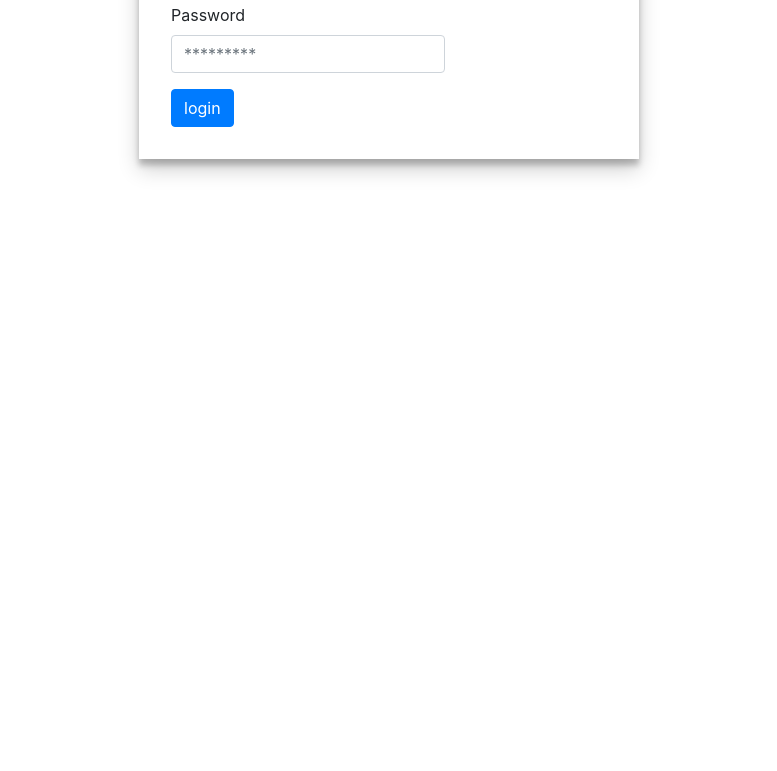
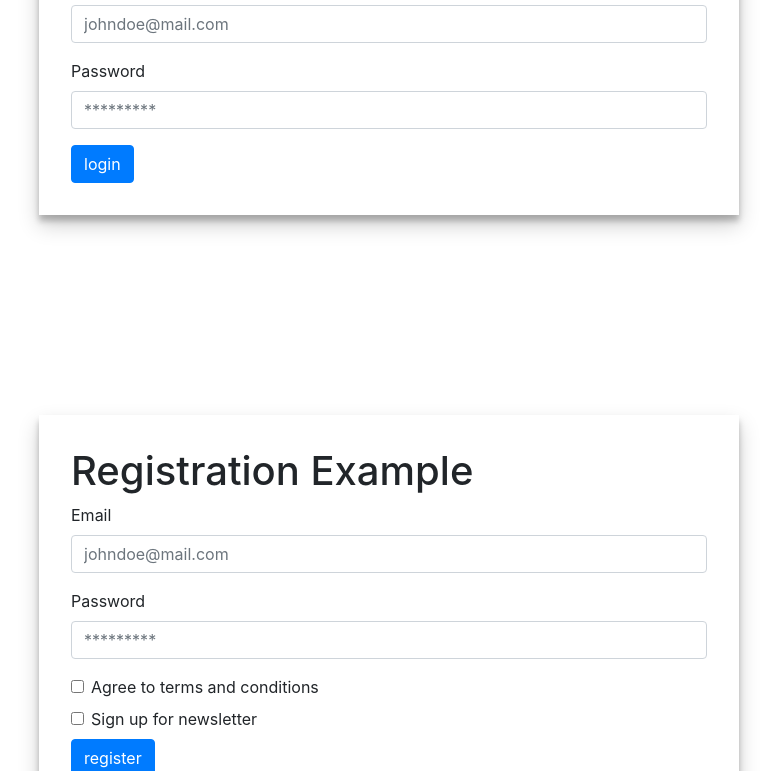
Before and after one commit to Albyzai/FormBuilderDSL, a website with bundled scripts: page index.html in a window 1280 px wide. Shown: the part 315-1086 px from the top of the page, without its empty margins (251-1028 px from the left). Before the commit the page ends 800 px from the top, so only its background shows below. Built offline with nearby package versions, Linux system fonts and the light colour scheme.

Commit message:
final fixes

```diff
--- a/index.html
+++ b/index.html
@@ -7,11 +7,23 @@
   <title>Document</title>
   <link rel="stylesheet" href="https://stackpath.bootstrapcdn.com/bootstrap/4.4.1/css/bootstrap.min.css"
     integrity="sha384-Vkoo8x4CGsO3+Hhxv8T/Q5PaXtkKtu6ug5TOeNV6gBiFeWPGFN9MuhOf23Q9Ifjh" crossorigin="anonymous">
+  <link rel="stylesheet" href="styles.css" />
 </head>
 
 <body>
   <div id="FormWrapper"
-    style="display: flex; width: 500px; padding: 2em; margin: 200px auto; box-shadow: 0 10px 20px rgba(0,0,0,0.19), 0 6px 6px rgba(0,0,0,0.23);">
+    style=" width: 700px; padding: 2em; margin: 200px auto; box-shadow: 0 10px 20px rgba(0,0,0,0.19), 0 6px 6px rgba(0,0,0,0.23);">
+    <div style="height: 100%; flex-grow: .5;">
+      <h1 style="text-align: left;">Login Example</h1>
+    </div>
+
+  </div>
+
+  <div id="FormWrapper2"
+    style=" width: 700px; padding: 2em; margin: 200px auto; box-shadow: 0 10px 20px rgba(0,0,0,0.19), 0 6px 6px rgba(0,0,0,0.23);">
+    <div style="height: 100%; flex-grow: .5;">
+      <h1 style="text-align: left; word-wrap: break-all;">Registration Example</h1>
+    </div>
 
   </div>
   <script src="http://unpkg.com/@ungap/custom-elements-builtin"></script>
--- a/src/index.ts
+++ b/src/index.ts
@@ -2,9 +2,10 @@ import { form, container, label, input, button } from './form-builder-dsl';
 
 window.onload = function() {
   const formWrapper = document.getElementById('FormWrapper');
+  const formWrapper2 = document.getElementById('FormWrapper2');
 
   // Metamodel Login Implementation
-  const formEl = form(
+  const loginForm = form(
     container(
       label()
         .text('Email')
@@ -14,7 +15,7 @@ window.onload = function() {
         .type('text')
         .placeholder('johndoe@mail.com')
         .withClass('form-control')
-        .id('EmailField')
+        .withID('EmailField')
         .end()
     )
       .withClass('form-group')
@@ -28,7 +29,7 @@ window.onload = function() {
         .type('password')
         .placeholder('*********')
         .withClass('form-control')
-        .id('PasswordField')
+        .withID('PasswordField')
         .end()
     )
       .withClass('form-group')
@@ -36,13 +37,82 @@ window.onload = function() {
     button()
       .type('submit')
       .text('login')
+      .clickAction(() => console.log('logged in'))
       .withClasses(['btn', 'btn-primary'])
-      .clickAction(() => console.log('clicked'))
       .end()
   )
     .useMethod('POST')
     .setAction('index.html')
+    .withClass('formClass')
     .end();
 
-  formWrapper.appendChild(formEl);
+  //  Metamodel Registration Implementation
+  const registrationForm = form(
+    container(
+      label()
+        .text('Email')
+        .for('EmailField')
+        .end(),
+      input()
+        .type('text')
+        .placeholder('johndoe@mail.com')
+        .withClass('form-control')
+        .withID('EmailField')
+        .end()
+    )
+      .withClass('form-group')
+      .end(),
+    container(
+      label()
+        .text('Password')
+        .for('PasswordField')
+        .end(),
+      input()
+        .type('password')
+        .placeholder('*********')
+        .withClass('form-control')
+        .withID('PasswordField')
+        .end()
+    )
+      .withClass('form-group')
+      .end(),
+    container(
+      label()
+        .text('Agree to terms and conditions')
+        .for('ConditionsCheckBox')
+        .end(),
+      input()
+        .type('checkbox')
+        .withClass('form-check-input')
+        .withID('ConditionsCheckBox')
+        .end()
+    )
+      .withClasses(['form-check', 'flex'])
+      .end(),
+    container(
+      label()
+        .text('Sign up for newsletter')
+        .for('NewsletterCheckBox')
+        .end(),
+      input()
+        .type('checkbox')
+        .withClass('form-check-input')
+        .withID('NewsletterCheckBox')
+        .end()
+    )
+      .withClasses(['form-check', 'flex'])
+      .end(),
+    button()
+      .type('submit')
+      .text('register')
+      .clickAction(() => console.log('registered'))
+      .withClasses(['btn', 'btn-primary'])
+      .end()
+  )
+    .useMethod('POST')
+    .setAction('index.html')
+    .withClass('formClass')
+    .end();
+  formWrapper.appendChild(loginForm);
+  formWrapper2.appendChild(registrationForm);
 };
--- a/src/model/Button.ts
+++ b/src/model/Button.ts
@@ -1,37 +1,44 @@
-export const button = (...children) => {
+import { DOMElement as ParentInterface } from './DOMElement';
+
+//  ts interface merging
+interface DOMElement extends ParentInterface {
+  text(text: string): DOMElement; //  sets the 'innerHtml' attribute on the button
+  type(id: string): DOMElement; //  sets the 'type' attribute on the button
+  clickAction(clickFunc: Function): DOMElement; //  sets an onClick event on the button
+}
+
+export const button = (...children): DOMElement => {
   const element: HTMLButtonElement = document.createElement('button');
 
   return {
-    getElement() {
-      return element;
-    },
-    id(id) {
-      element.id = id;
-      return this;
-    },
-    text(text) {
+    text(text: string): DOMElement {
+      //  will get overridden by any inline children
       element.innerHTML = text;
       return this;
     },
-    type(type) {
+    type(type: string): DOMElement {
       element.type = type;
       return this;
     },
-    clickAction(clickFunc: Function) {
+    clickAction(clickFunc: Function): DOMElement {
       element.onclick = () => {
         clickFunc();
       };
       return this;
     },
-    withClass(className: string) {
+    withID(id: string): DOMElement {
+      element.id = id;
+      return this;
+    },
+    withClass(className: string): DOMElement {
       element.className = className;
       return this;
     },
-    withClasses(classNames: string[]) {
+    withClasses(classNames: string[]): DOMElement {
       classNames.map(className => element.classList.add(className));
       return this;
     },
-    end() {
+    end(): HTMLButtonElement {
       children.map(child => element.appendChild(child));
       return element;
     },
--- a/src/model/Container.ts
+++ b/src/model/Container.ts
@@ -1,19 +1,22 @@
-export const container = (...children) => {
+import { DOMElement } from './DOMElement';
+
+export const container = (...children): DOMElement => {
   const element: HTMLDivElement = document.createElement('div');
 
   return {
-    getElement() {
-      return element;
+    withID(id: string): DOMElement {
+      element.id = id;
+      return this;
     },
-    withClass(className: string) {
+    withClass(className: string): DOMElement {
       element.className = className;
       return this;
     },
-    withClasses(classNames: string[]) {
+    withClasses(classNames: string[]): DOMElement {
       classNames.map(className => element.classList.add(className));
       return this;
     },
-    end() {
+    end(): HTMLDivElement {
       children.map(child => element.appendChild(child));
       return element;
     },
--- /dev/null
+++ b/src/model/DOMElement.ts
@@ -0,0 +1,6 @@
+export interface DOMElement {
+  withID(id: string): DOMElement; //  adds ID to element
+  withClass(className: string): DOMElement; //  adds a single class to element
+  withClasses(classNames: string[]): DOMElement; //  adds multiple classes to element
+  end(): HTMLElement; //  adds children to the element and returns the actual DOMElement (HTMLElement)
+}
--- a/src/model/Form.ts
+++ b/src/model/Form.ts
@@ -1,24 +1,36 @@
-export const form = (...children) => {
+import { DOMElement as ParentInterface } from './DOMElement';
+
+//  ts interface merging
+interface DOMElement extends ParentInterface {
+  useMethod(method: string): DOMElement; //  sets the 'method' attribute on the form e.g., 'POST', 'GET'
+  setAction(action: string): DOMElement; //  sets the 'action' attribute on the form
+}
+
+export const form = (...children): DOMElement => {
   const element: HTMLFormElement = document.createElement('form');
 
   return {
-    withClass(className: string) {
+    useMethod(method: string): DOMElement {
+      element.method = method;
+      return this;
+    },
+    setAction(action: string): DOMElement {
+      element.action = action;
+      return this;
+    },
+    withID(id: string): DOMElement {
+      element.id = id;
+      return this;
+    },
+    withClass(className: string): DOMElement {
       element.className = className;
       return this;
     },
-    withClasses(classNames: string[]) {
+    withClasses(classNames: string[]): DOMElement {
       classNames.map(className => element.classList.add(className));
       return this;
     },
-    useMethod(method: string) {
-      element.method = method;
-      return this;
-    },
-    setAction(action: string) {
-      element.action = action;
-      return this;
-    },
-    end() {
+    end(): HTMLFormElement {
       children.map(child => element.appendChild(child));
       return element;
     },
--- a/src/model/Input.ts
+++ b/src/model/Input.ts
@@ -1,38 +1,44 @@
-export const input = () => {
+import { DOMElement as ParentInterface } from './DOMElement';
+
+//  ts interface merging
+interface DOMElement extends ParentInterface {
+  name(name: string): DOMElement;
+  type(type: string): DOMElement;
+  placeholder(placeholder: string): DOMElement;
+}
+
+export const input = (): DOMElement => {
   const element: HTMLInputElement = document.createElement('input');
 
   return {
-    getElement() {
-      return element;
+    name(name: string): DOMElement {
+      element.name = name;
+      return this;
     },
-    id(id) {
+    type(type: string): DOMElement {
+      element.type = type;
+      return this;
+    },
+    placeholder(placeholder: string): DOMElement {
+      element.placeholder = placeholder;
+      return this;
+    },
+    withID(id: string): DOMElement {
       element.id = id;
       if (!element.name) {
         element.name = id;
       }
       return this;
     },
-    name(name) {
-      element.name = name;
-      return this;
-    },
-    type(type) {
-      element.type = type;
-      return this;
-    },
-    placeholder(placeholder) {
-      element.placeholder = placeholder;
-      return this;
-    },
-    withClass(className: string) {
+    withClass(className: string): DOMElement {
       element.className = className;
       return this;
     },
-    withClasses(classNames: string[]) {
+    withClasses(classNames: string[]): DOMElement {
       classNames.map(className => element.classList.add(className));
       return this;
     },
-    end() {
+    end(): HTMLInputElement {
       return element;
     },
   };
--- a/src/model/Label.ts
+++ b/src/model/Label.ts
@@ -1,27 +1,36 @@
-export const label = (...children) => {
+import { DOMElement as ParentInterface } from './DOMElement';
+
+//  ts interface merging
+interface DOMElement extends ParentInterface {
+  for(name: string): DOMElement; //  sets the 'for' attribute on the element
+  text(text: string): DOMElement; //  sets the 'innterHTML' attribute on the element
+}
+
+export const label = (...children): DOMElement => {
   const element: HTMLLabelElement = document.createElement('label');
 
   return {
-    getElement() {
-      return element;
+    for(inputId: string): DOMElement {
+      element.htmlFor = inputId;
+      return this;
     },
-    withClass(className: string) {
+    text(text: string): DOMElement {
+      element.innerHTML = text;
+      return this;
+    },
+    withID(id: string): DOMElement {
+      element.id = id;
+      return this;
+    },
+    withClass(className: string): DOMElement {
       element.className = className;
       return this;
     },
-    withClasses(classNames: string[]) {
+    withClasses(classNames: string[]): DOMElement {
       classNames.map(className => element.classList.add(className));
       return this;
     },
-    for(inputId: string) {
-      element.htmlFor = inputId;
-      return this;
-    },
-    text(text) {
-      element.innerHTML = text;
-      return this;
-    },
-    end() {
+    end(): HTMLLabelElement {
       children.map(child => element.appendChild(child));
       return element;
     },
--- /dev/null
+++ b/styles.css
@@ -0,0 +1,8 @@
+.formClass {
+  height: 100%;
+  flex-grow: 0.5;
+}
+
+.flex {
+  display: flex;
+}
```
Also changed, not shown: README.md.
